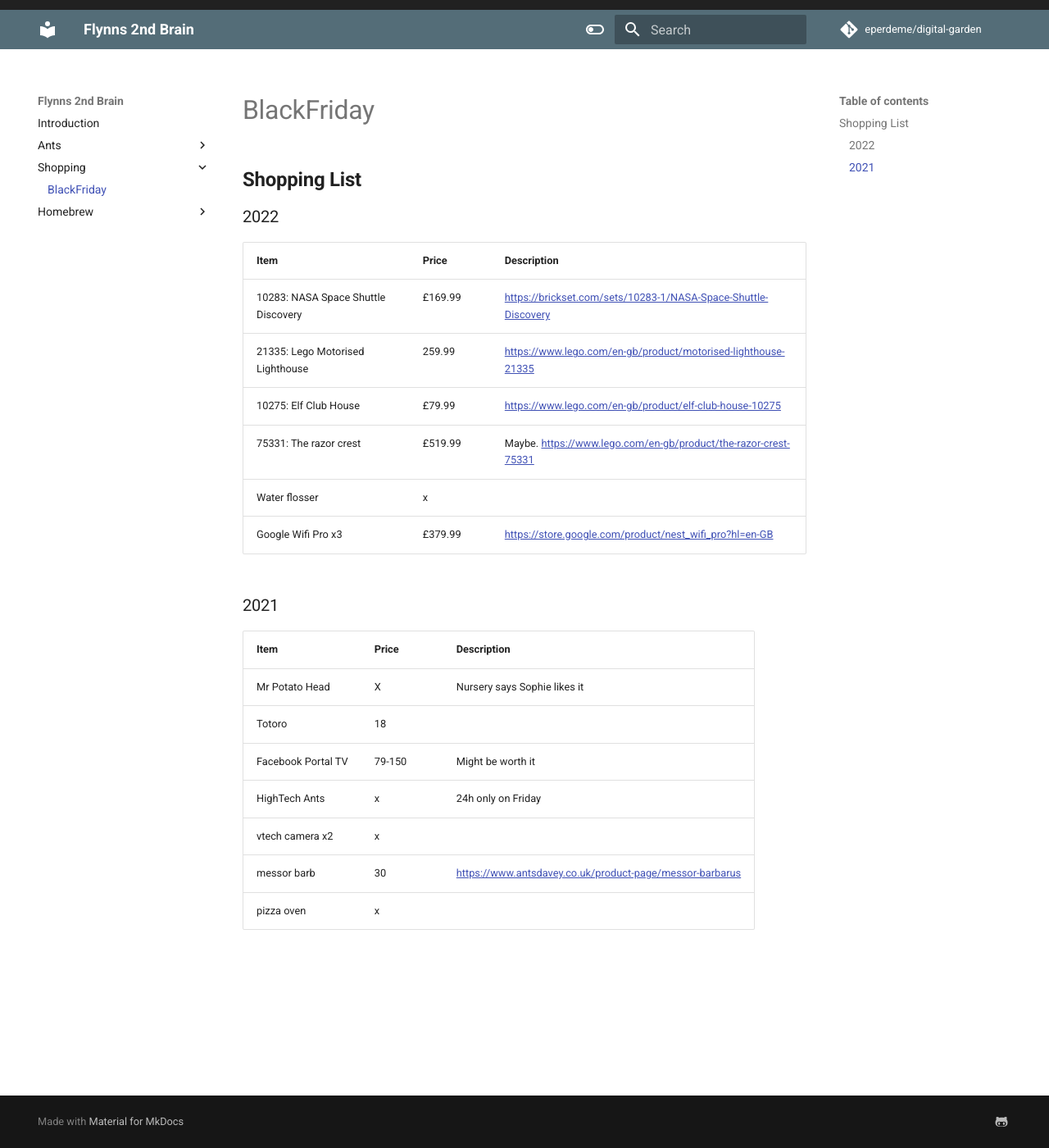
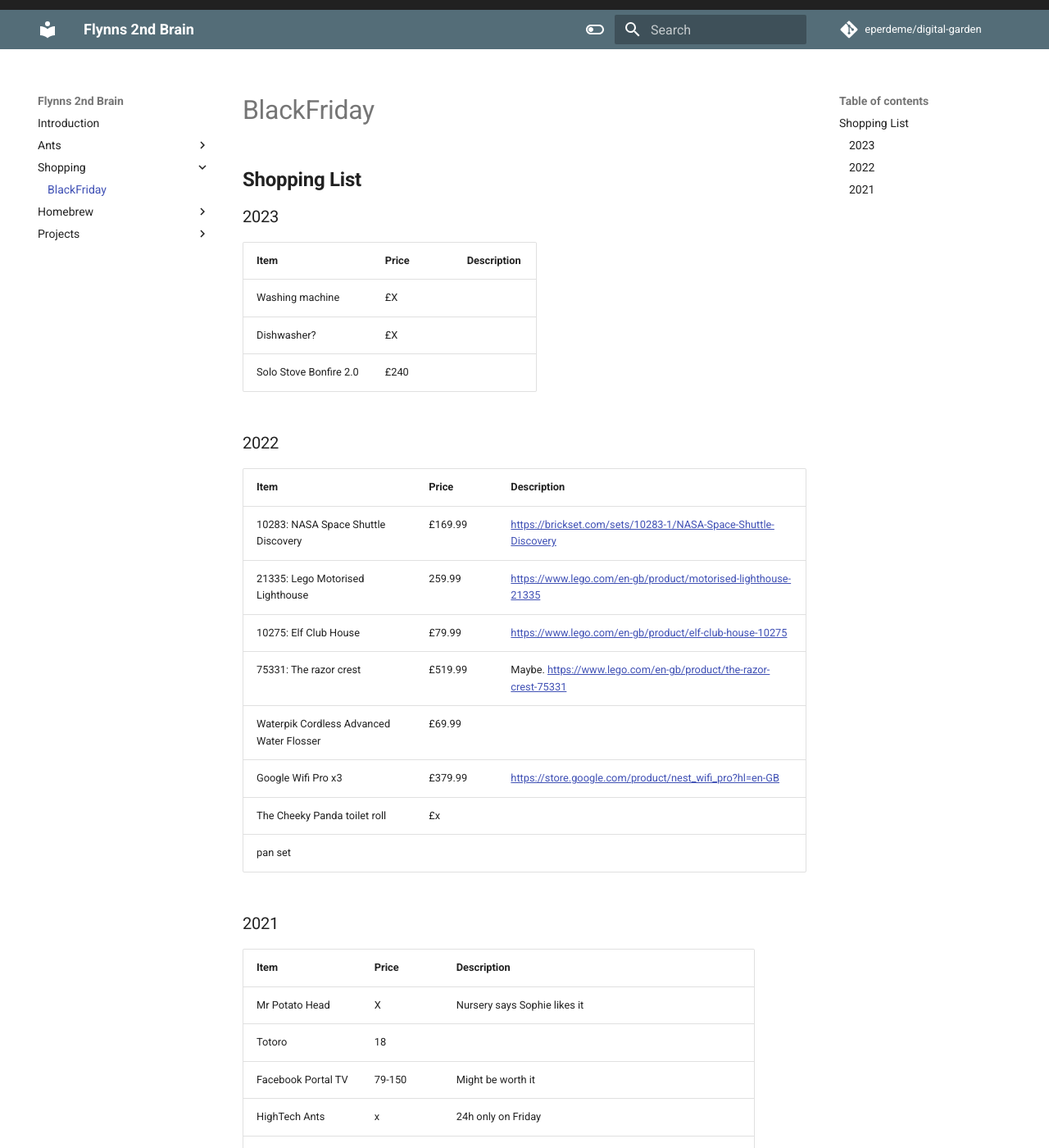
Before and after one commit to eperdeme/digital-garden, an MkDocs documentation site: the page built from docs/shopping/blackfriday.md, in a window 1280 px wide and 1400 px high. Shown: the whole window at 82% size. Built offline with MkDocs 1.6.1 and Material for MkDocs 9.7.7, drawn with Linux system fonts in a browser that asks for light colours; comment, search, counter and statistics services are not loaded.

Commit message:
bfriday 2023

```diff
--- a/docs/shopping/blackfriday.md
+++ b/docs/shopping/blackfriday.md
@@ -1,4 +1,14 @@
 # Shopping List
+
+## 2023
+
+| Item      | Price | Description |
+| ----------| ------- | |
+| Washing machine | £X |  |
+| Dishwasher? | £X | |
+| Solo Stove Bonfire 2.0 | £240 | |
+
+
 
 ## 2022
 
@@ -8,8 +18,10 @@
 | 21335: Lego Motorised Lighthouse | 259.99 | https://www.lego.com/en-gb/product/motorised-lighthouse-21335 |
 | 10275: Elf Club House | £79.99 | https://www.lego.com/en-gb/product/elf-club-house-10275 |
 | 75331: The razor crest | £519.99 | Maybe. https://www.lego.com/en-gb/product/the-razor-crest-75331 |
-| Water flosser | x | |
+| Waterpik Cordless Advanced Water Flosser | £69.99 | |
 | Google Wifi Pro x3 | £379.99 | https://store.google.com/product/nest_wifi_pro?hl=en-GB |
+| The Cheeky Panda toilet roll | £x ||
+| pan set | ||
 
 ## 2021
 
--- a/mkdocs.yml
+++ b/mkdocs.yml
@@ -22,7 +22,8 @@
     - BlackFriday: shopping/blackfriday.md
   - Homebrew:
     - Pinter: brewing/pinter.md
-
+  - Projects:
+    - pi-kube-cluster: projects/pi-kube-cluster/commands.md
 theme:
   name: material
   custom_dir: theme
```
Also changed, not shown: docs/projects/pi-kube-cluster/commands.md (added, +65 -0 lines).
